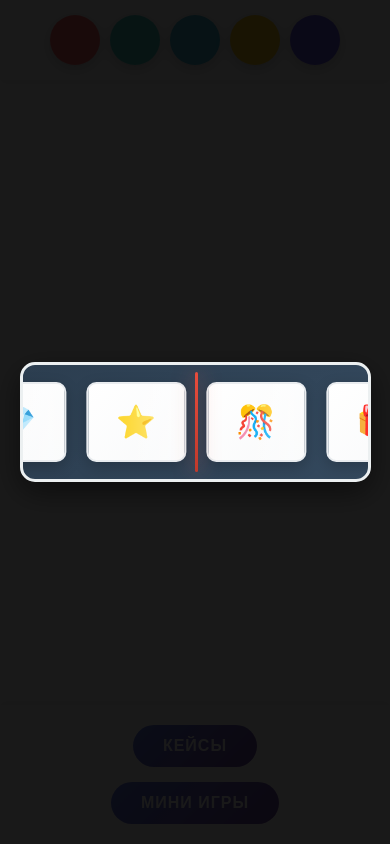
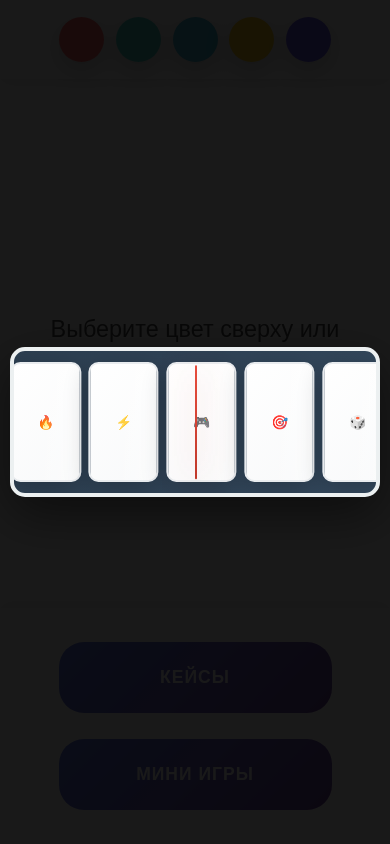
Before and after one commit to torkinsergeu/hvalaNagievu, a plain HTML site: page index.html in a window 390 px wide. Both pictures are taken after a click on the button "КЕЙСЫ". Drawn offline with Linux system fonts and the light colour scheme.

Commit message:
Update style.css

```diff
--- a/style.css
+++ b/style.css
@@ -16,29 +16,33 @@ body {
 
 /* Header styles */
 .header {
-  padding: 20px;
+  padding: 3vh 2vw;
   display: flex;
   justify-content: center;
-  gap: 15px;
-  box-shadow: 0 2px 10px rgba(0, 0, 0, 0.1);
+  gap: 2vw;
+  box-shadow: 0 0.5vh 2vh rgba(0, 0, 0, 0.1);
   flex-wrap: wrap;
 }
 
 .color-btn {
-  width: 60px;
-  height: 60px;
+  width: 12vw;
+  height: 12vw;
+  max-width: 60px;
+  max-height: 60px;
+  min-width: 40px;
+  min-height: 40px;
   border: none;
   border-radius: 50%;
   cursor: pointer;
   transition: all 0.3s ease;
-  box-shadow: 0 4px 15px rgba(0, 0, 0, 0.2);
+  box-shadow: 0 1vh 3vh rgba(0, 0, 0, 0.2);
   position: relative;
   overflow: hidden;
 }
 
 .color-btn:hover {
   transform: scale(1.1);
-  box-shadow: 0 6px 20px rgba(0, 0, 0, 0.3);
+  box-shadow: 0 1.5vh 4vh rgba(0, 0, 0, 0.3);
 }
 
 .color-btn:active {
@@ -70,11 +74,13 @@ body {
   align-items: center;
   justify-content: center;
   position: relative;
-  padding: 20px;
+  padding: 3vh 5vw;
 }
 
 .welcome-text {
-  font-size: 2rem;
+  font-size: 4vw;
+  /*max-font-size: 2rem;
+  min-font-size: 1.2rem;*/
   text-align: center;
   opacity: 0.7;
   transition: all 0.3s ease;
@@ -82,21 +88,23 @@ body {
 
 /* Footer styles */
 .footer {
-  padding: 20px;
+  padding: 3vh 2vw;
   display: flex;
   justify-content: center;
-  gap: 20px;
-  box-shadow: 0 -2px 10px rgba(0, 0, 0, 0.1);
+  gap: 4vw;
+  box-shadow: 0 -0.5vh 2vh rgba(0, 0, 0, 0.1);
 }
 
 .footer-btn {
-  padding: 12px 30px;
+  padding: 2vh 6vw;
   background: linear-gradient(135deg, #667eea 0%, #764ba2 100%);
   color: white;
   border: none;
   border-radius: 25px;
   cursor: pointer;
-  font-size: 16px;
+  font-size: 3.5vw;
+  /*max-font-size: 16px;
+  min-font-size: 12px;*/
   font-weight: bold;
   transition: all 0.3s ease;
   text-transform: uppercase;
@@ -104,8 +112,8 @@ body {
 }
 
 .footer-btn:hover {
-  transform: translateY(-2px);
-  box-shadow: 0 8px 25px rgba(102, 126, 234, 0.4);
+  transform: translateY(-0.5vh);
+  box-shadow: 0 2vh 5vh rgba(102, 126, 234, 0.4);
 }
 
 .footer-btn:active {
@@ -129,14 +137,16 @@ body {
 
 .roulette-container {
   position: relative;
-  width: 80%;
+  width: 90vw;
   max-width: 800px;
-  height: 150px;
+  height: 20vh;
+  min-height: 120px;
+  max-height: 150px;
   background: linear-gradient(135deg, #2c3e50, #34495e);
   border-radius: 15px;
   overflow: hidden;
-  box-shadow: 0 10px 30px rgba(0, 0, 0, 0.5);
-  border: 3px solid #ecf0f1;
+  box-shadow: 0 2vh 6vh rgba(0, 0, 0, 0.5);
+  border: 0.5vh solid #ecf0f1;
 }
 
 .roulette-track {
@@ -150,18 +160,22 @@ body {
 
 .roulette-item {
   flex-shrink: 0;
-  width: 120px;
-  height: 100px;
+  width: 25vw;
+  max-width: 120px;
+  min-width: 80px;
+  height: 85%;
   background: linear-gradient(135deg, #fff, #f8f9fa);
-  margin: 0 10px;
+  margin: 0 1.5vw;
   border-radius: 10px;
   display: flex;
   align-items: center;
   justify-content: center;
-  font-size: 2.5rem;
+  font-size: 5vw;
+  /*max-font-size: 2.5rem;*/
+  /*min-font-size: 1.5rem;*/
   color: #333;
-  box-shadow: 0 5px 15px rgba(0, 0, 0, 0.2);
-  border: 2px solid #e9ecef;
+  box-shadow: 0 1vh 3vh rgba(0, 0, 0, 0.2);
+  border: 0.3vh solid #e9ecef;
   position: relative;
   overflow: hidden;
 }
@@ -187,11 +201,12 @@ body {
   top: 50%;
   left: 50%;
   transform: translateY(-50%);
-  width: 3px;
-  height: 120px;
+  width: 0.5vw;
+  max-width: 3px;
+  height: 80%;
   background: linear-gradient(to bottom, #e74c3c, #c0392b);
   border-radius: 2px;
-  box-shadow: 0 0 20px rgba(231, 76, 60, 0.6);
+  box-shadow: 0 0 4vh rgba(231, 76, 60, 0.6);
   z-index: 10;
 }
 
@@ -279,10 +294,10 @@ body {
 .winner-display::before {
   content: "";
   position: absolute;
-  top: -10px;
-  left: -10px;
-  right: -10px;
-  bottom: -10px;
+  top: -2vw;
+  left: -2vw;
+  right: -2vw;
+  bottom: -2vw;
   background: linear-gradient(45deg, #f39c12, #e67e22, #d35400);
   border-radius: 20px;
   z-index: -1;
@@ -333,38 +348,90 @@ body {
 /* Responsive design */
 @media (max-width: 768px) {
   .header {
-    padding: 15px;
-    gap: 10px;
+    padding: 2vh 3vw;
+    gap: 3vw;
   }
 
   .color-btn {
-    width: 50px;
-    height: 50px;
+    width: 15vw;
+    height: 15vw;
+    max-width: 50px;
+    max-height: 50px;
   }
 
   .welcome-text {
-    font-size: 1.5rem;
+    font-size: 5vw;
+    /*max-font-size: 1.5rem;*/
   }
 
   .footer {
     flex-direction: column;
     align-items: center;
-    gap: 15px;
+    gap: 3vh;
+    padding: 4vh 5vw;
+  }
+
+  .footer-btn {
+    width: 60vw;
+    padding: 3vh 8vw;
+    font-size: 4vw;
   }
 
   .roulette-container {
-    width: 90%;
-    max-width: 600px;
-    height: 120px;
+    width: 95vw;
+    height: 18vh;
+    min-height: 100px;
   }
 
   .roulette-item {
-    width: 100px;
-    height: 80px;
-    font-size: 2rem;
+    width: 20vw;
+    min-width: 60px;
+    font-size: 4vw;
+    margin: 0 1vw;
   }
 
-  .winning-indicator {
-    height: 100px;
+  .winner-display {
+    width: 25vw;
+    height: 25vw;
+    max-width: 80px;
+    max-height: 80px;
+    font-size: 7vw;
+    top: -20vh;
+  }
+
+  .close-btn {
+    bottom: -10vh;
+    padding: 2.5vh 8vw;
+    font-size: 4vw;
   }
 }
+
+@media (max-width: 480px) {
+  .color-btn {
+    width: 18vw;
+    height: 18vw;
+    max-width: 45px;
+    max-height: 45px;
+  }
+
+  .welcome-text {
+    font-size: 6vw;
+  }
+
+  .footer-btn {
+    width: 70vw;
+    font-size: 4.5vw;
+  }
+
+  .roulette-item {
+    width: 18vw;
+    min-width: 50px;
+    font-size: 3.5vw;
+  }
+
+  .winner-display {
+    width: 30vw;
+    height: 30vw;
+    font-size: 8vw;
+  }
+}
```
